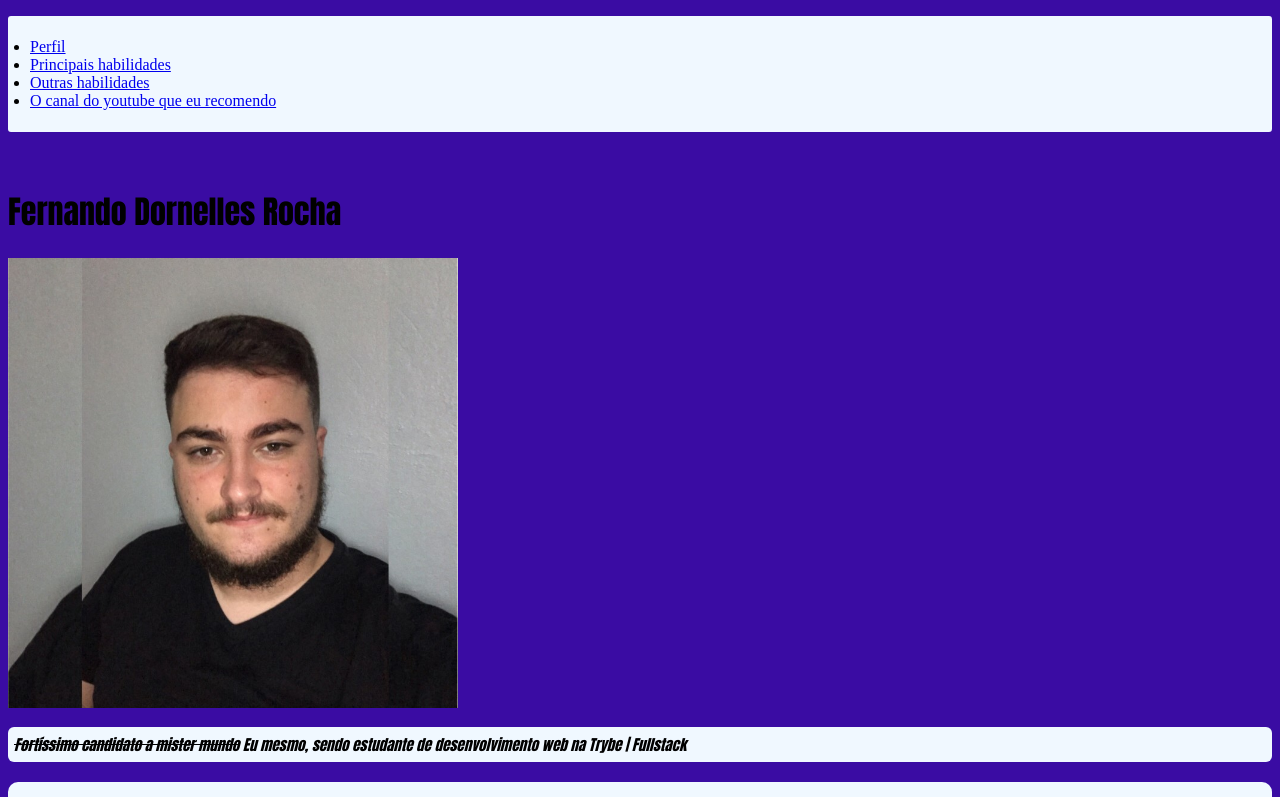
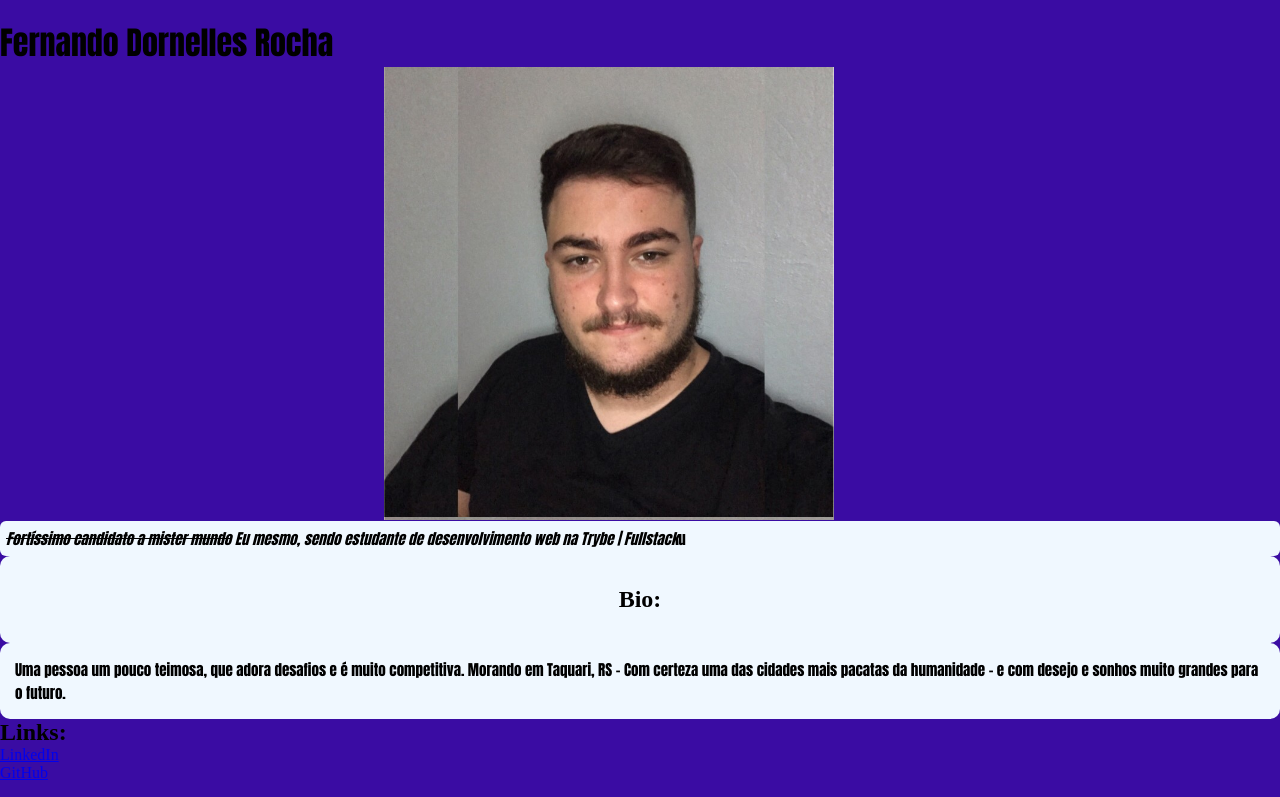
Before and after one commit to diogenesdornelles/portfolio-dio, a plain HTML site: page index.html in a window 1280 px wide. Shown: the top 797 px of the page. Drawn offline with Linux system fonts and the light colour scheme.

Commit message:
Just some alterations to block, but not finished

```diff
--- a/index.html
+++ b/index.html
@@ -7,21 +7,31 @@
 </head>
 
 <body>
-    <ul class="indice-up">
+    <!-- <ul class="indice-up">
         <li><a href="#fernando">Perfil</a></li>
         <li><a href="#skills">Principais habilidades</a></li>
         <li><a href="#anotherskills">Outras habilidades</a></li>
         <li><a href="#yt">O canal do youtube que eu recomendo</a></li>
-    </ul>
+    </ul> -->
 
     <br>
+    <div id="header">
+        <div id="header-title">
+            <h1 class="important-descriptions">Fernando Dornelles Rocha</h1>
+        </div>
 
-    <h1 class="important-descriptions">Fernando Dornelles Rocha</h1>
-    <img src="/minha_foto.jpeg" alt="Foto Fernando Dornelles Rocha" width="450px" id="fernando">
+        <div id="header-photo">
+            <img src="/minha_foto.jpeg" alt="Foto Fernando Dornelles Rocha" width="450px" id="fernando">
+        </div>
 
-    <p class="important-descriptions" id="about-author">
-        <em><s>Fortíssimo candidato a mister mundo</s> Eu mesmo, sendo estudante de desenvolvimento web na Trybe | Fullstack</em>
-    </p>
+        <div>
+            <p class="important-descriptions" id="about-author">
+            <em><s>Fortíssimo candidato a mister mundo</s> Eu mesmo, sendo estudante de desenvolvimento web na Trybe | Fullstack</em>u</p>
+        </div>
+
+
+    </div>
+
 
     <h2 id="word-bio"> Bio:</h2>
     <p id="bio">
--- a/style.css
+++ b/style.css
@@ -1,4 +1,7 @@
-
+* {
+    margin: 0;
+    padding: 0;
+}
 .important-descriptions {
     font-family: Impact, Haettenschweiler, 'Arial Narrow Bold', sans-serif;
 }
@@ -38,3 +41,11 @@ body {
     border-radius: 3px;
     background-color: aliceblue;
 }
+
+#header-photo {
+    background-repeat: no-repeat;
+    background-image: url(/minha_foto.jpeg);
+    margin: 30%;
+    display: inline;
+
+}
```
